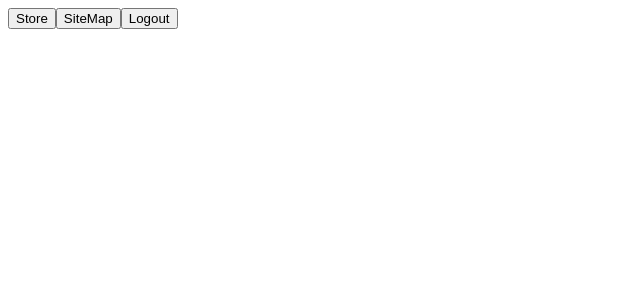
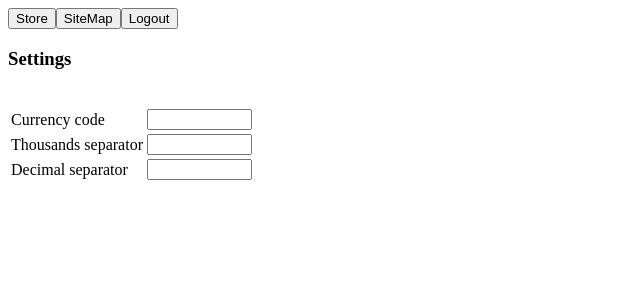
Before and after one commit to daveland2/WizeFiPrototype, an Angular app: page /settings in a window 1280 px wide. Before the commit this address led to /. Shown: the top 300 px of the page, without its empty margins (0-640 px from the left). Built offline with nearby package versions, Linux system fonts and the light colour scheme.

Commit message:
add Settings screen to app

```diff
--- a/src/app/app.module.ts
+++ b/src/app/app.module.ts
@@ -18,6 +18,8 @@ import { IncomeDetailsComponent } from './income-details/income-details.componen
 import { IncomeDetailsDeactivateGuard } from './income-details/income-details-deactivate.guard';
 import { SiteMapComponent } from './site-map/site-map.component';
 import { LogoutComponent } from './logout/logout.component';
+import { SettingsComponent } from './settings/settings.component';
+import { SettingsDeactivateGuard } from './settings/settings-deactivate.guard';
 
 @NgModule({
   declarations: [
@@ -29,7 +31,8 @@ import { LogoutComponent } from './logout/logout.component';
     IncomeComponent,
     IncomeDetailsComponent,
     SiteMapComponent,
-    LogoutComponent
+    LogoutComponent,
+    SettingsComponent
   ],
   imports: [
     BrowserModule,
@@ -41,6 +44,7 @@ import { LogoutComponent } from './logout/logout.component';
     ProfileDeactivateGuard,
     BudgetDetailsDeactivateGuard,
     IncomeDetailsDeactivateGuard,
+    SettingsDeactivateGuard,
 //  {provide: LOCALE_ID, useValue: "en-US" }  // USD 4,294,967,295.00  (get expected result)  <=== default value in local tests
 //  {provide: LOCALE_ID, useValue: "de-DE" }  // EUR 4.294.967.295,00  (get expected result)
 //  {provide: LOCALE_ID, useValue: "fr-FR" }  // EUR 4 294 967 295,00  (get expected result)
--- a/src/app/app.routes.ts
+++ b/src/app/app.routes.ts
@@ -9,8 +9,10 @@ import { BudgetDetailsComponent } from './budget-details/budget-details.componen
 import { BudgetDetailsDeactivateGuard } from './budget-details/budget-details-deactivate.guard';
 import { IncomeComponent } from './income/income.component';
 import { IncomeDetailsComponent } from './income-details/income-details.component';
+import { IncomeDetailsDeactivateGuard } from './income-details/income-details-deactivate.guard';
 import { LogoutComponent } from './logout/logout.component';
-import { IncomeDetailsDeactivateGuard } from './income-details/income-details-deactivate.guard';
+import { SettingsComponent } from './settings/settings.component';
+import { SettingsDeactivateGuard } from './settings/settings-deactivate.guard';
 
 export const routes: Routes = [
   {
@@ -44,7 +46,12 @@ export const routes: Routes = [
     path: 'site-map',
     component: SiteMapComponent,
   },
-   {
+  {
+    path: 'settings',
+    component: SettingsComponent,
+    canDeactivate: [SettingsDeactivateGuard]
+  },
+  {
     path: 'logout',
     component: LogoutComponent,
   },
--- a/src/app/data-model.service.ts
+++ b/src/app/data-model.service.ts
@@ -1,5 +1,6 @@
 import { Injectable } from '@angular/core';
 
+import { ISettings } from './settings/settings.class';
 import { IProfile } from './profile/profile.class';
 import { IBudgetDetails } from './budget-details/budget-details.class';
 import { IIncomeDetails } from './income-details/income-details.class';
@@ -9,12 +10,6 @@ export interface IGlobal {
 	email: string,
 	access_token: string,
 	lambda: any,
-}
-
-export interface ISettings {
-	currencyCode: string,
-	thousandsSeparator: string,
-	decimalSeparator: string
 }
 
 export interface IDataModel {
@@ -42,7 +37,7 @@ export class DataModelService {
     		},
     		persistent: {
 				settings: {
-					currencyCode: 'EUR',
+					currencyCode: '',
 					thousandsSeparator: '',
 					decimalSeparator: ''
 	    		},
@@ -117,14 +112,14 @@ export class DataModelService {
 	}   // invokeDataHandlingFunction
 
 	fetchdata(): IDataModel {
-		// simulate fetch of data from persistent storage
+		// fetch data from persistent storage
 		this.invokeDataHandlingFunction('get');
 		console.log("fetch: " + JSON.stringify(this.dataModel.persistent));  //*//
 		return this.dataModel;
 	}   // fetchdata
 
 	storedata() {
-		// simulate store of data to persistent storage
+		// store data in persistent storage
 		this.invokeDataHandlingFunction('put');
 		console.log("store: " + JSON.stringify(this.dataModel.persistent));  //*//
 	}   // storedata
@@ -133,6 +128,7 @@ export class DataModelService {
 		let value: any;
 		switch (item)
 		{
+			case 'settings':       value = JSON.parse(JSON.stringify(this.dataModel.persistent.settings));       break;
 			case 'profile':        value = JSON.parse(JSON.stringify(this.dataModel.persistent.profile));        break;
 			case 'budgetDetails':  value = JSON.parse(JSON.stringify(this.dataModel.persistent.budgetDetails));  break;
 			case 'incomeDetails':  value = JSON.parse(JSON.stringify(this.dataModel.persistent.incomeDetails));  break;
@@ -146,6 +142,7 @@ export class DataModelService {
 	putdata(item,value) {
 		switch (item)
 		{
+			case 'settings':       this.dataModel.persistent.settings = JSON.parse(JSON.stringify(value));       break;
 			case 'profile':        this.dataModel.persistent.profile = JSON.parse(JSON.stringify(value));        break;
 			case 'budgetDetails':  this.dataModel.persistent.budgetDetails = JSON.parse(JSON.stringify(value));  break;
 			case 'incomeDetails':  this.dataModel.persistent.incomeDetails = JSON.parse(JSON.stringify(value));  break;
--- /dev/null
+++ b/src/app/settings/settings-deactivate.guard.ts
@@ -0,0 +1,25 @@
+import { CanDeactivate } from '@angular/router';
+import { SettingsComponent } from './settings.component';
+import { IVerifyResult } from '../utilities/validity-check.class';
+
+
+export class SettingsDeactivateGuard implements CanDeactivate<SettingsComponent> {
+
+  canDeactivate(settingsComponent: SettingsComponent) {
+
+    // process results
+    let result: IVerifyResult = settingsComponent.cSettings.verifyAllDataValues();
+    if (result.hadError) {
+    	// report errors and remain on current screen
+    	settingsComponent.messages = result.messages;
+    }
+    else {
+	    // update application data model and proceed to next screen
+	    settingsComponent.update();
+	    console.log("memory resident data model has been updated");  //%//
+	}
+
+    return !result.hadError;
+  }
+
+}
--- /dev/null
+++ b/src/app/settings/settings.class.ts
@@ -0,0 +1,23 @@
+import { CValidityCheck, IVerifyResult } from '../utilities/validity-check.class';
+
+export interface ISettings {
+  currencyCode: string,
+  thousandsSeparator: string,
+  decimalSeparator: string
+}
+
+export class CSettings {
+
+    constructor (public settings: ISettings) { }
+
+    verifyAllDataValues(): IVerifyResult {
+      // initialize
+      let result: IVerifyResult = {hadError:false, messages:[]};
+
+      // check each data field
+      //TODO add validity checks here (e.g. verify legal currency code [or use "picklist" to provide values])
+
+      return result;
+    }   // verifyAllDataValues
+
+}   // class CSettings
--- /dev/null
+++ b/src/app/settings/settings.component.html
@@ -0,0 +1,13 @@
+<h3>Settings</h3>
+<br>
+<table>
+<tr><td>Currency code</td><td><input type="text" [(ngModel)]="cSettings.settings.currencyCode" (blur)="verify()" size="10"></td></tr>
+<tr><td>Thousands separator</td><td><input type="text" [(ngModel)]="cSettings.settings.thousandsSeparator" (blur)="verify()" size="10"></td></tr>
+<tr><td>Decimal separator</td><td><input type="text" [(ngModel)]="cSettings.settings.decimalSeparator" (blur)="verify()" size="10"></td></tr>
+</table>
+<br>
+<ul>
+  <li *ngFor="let message of messages">
+    {{message}}
+  </li>
+</ul>
--- /dev/null
+++ b/src/app/settings/settings.component.ts
@@ -0,0 +1,40 @@
+import { Component, OnInit, OnDestroy } from '@angular/core';
+
+import { DataModelService } from '../data-model.service';
+import { CSettings} from './settings.class';
+import { IVerifyResult } from '../utilities/validity-check.class';
+
+@Component({
+  selector: 'app-settings',
+  templateUrl: './settings.component.html',
+  styleUrls: ['./settings.component.css']
+})
+export class SettingsComponent implements OnInit {
+  // persistent data
+  cSettings: CSettings;
+
+  // transient data
+  messages: string[] = [];
+
+  constructor(private dataModelService: DataModelService) { }
+
+  ngOnInit() {
+  	this.cSettings = new CSettings(this.dataModelService.getdata('settings'));
+  }
+
+
+ verify() {
+    this.messages = [];
+    let result: IVerifyResult = this.cSettings.verifyAllDataValues();
+    if (result.hadError) {
+      // report errors on screen
+      this.messages = result.messages;
+    }
+  }
+
+  // update data model
+  update() {
+    this.dataModelService.putdata('settings', this.cSettings.settings);
+  }
+
+}
```
Also changed, not shown: src/app/settings/settings.component.css (added), 1 other file (tests, documents, lock files or other folders).
